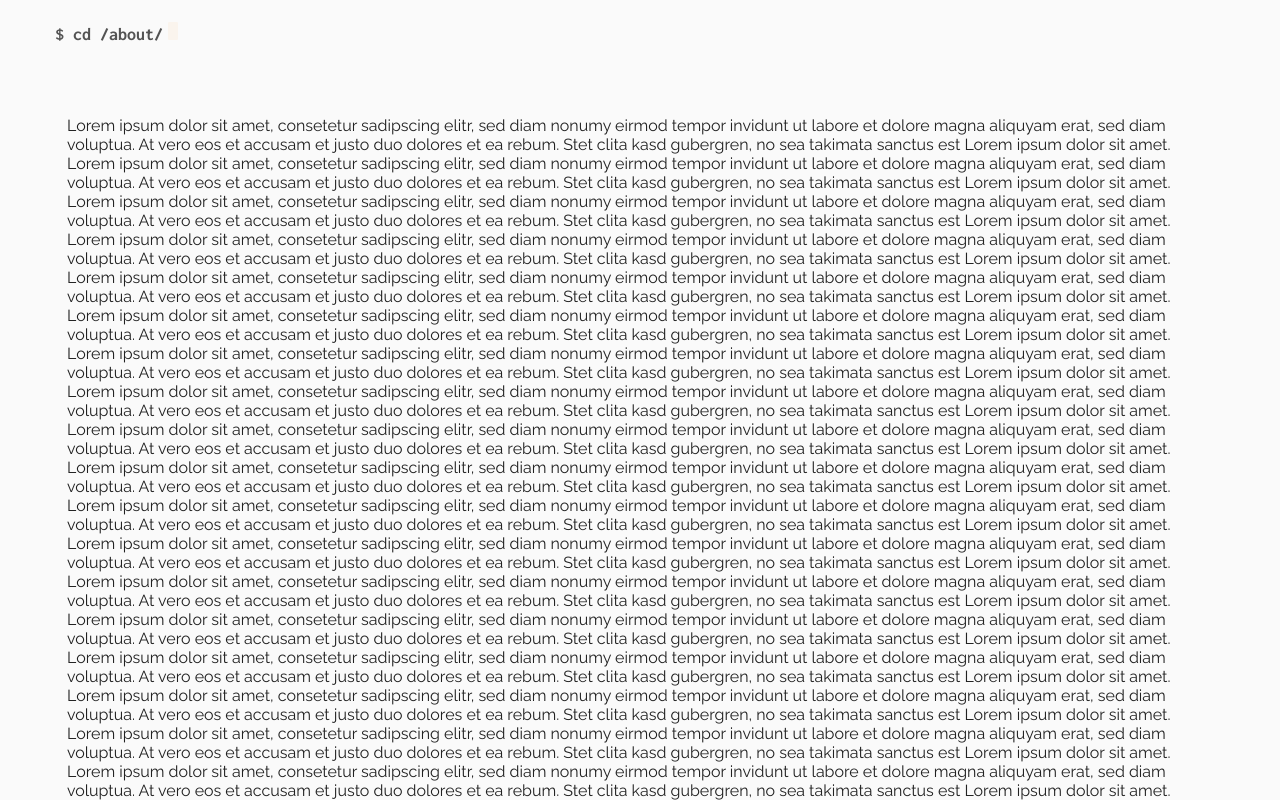
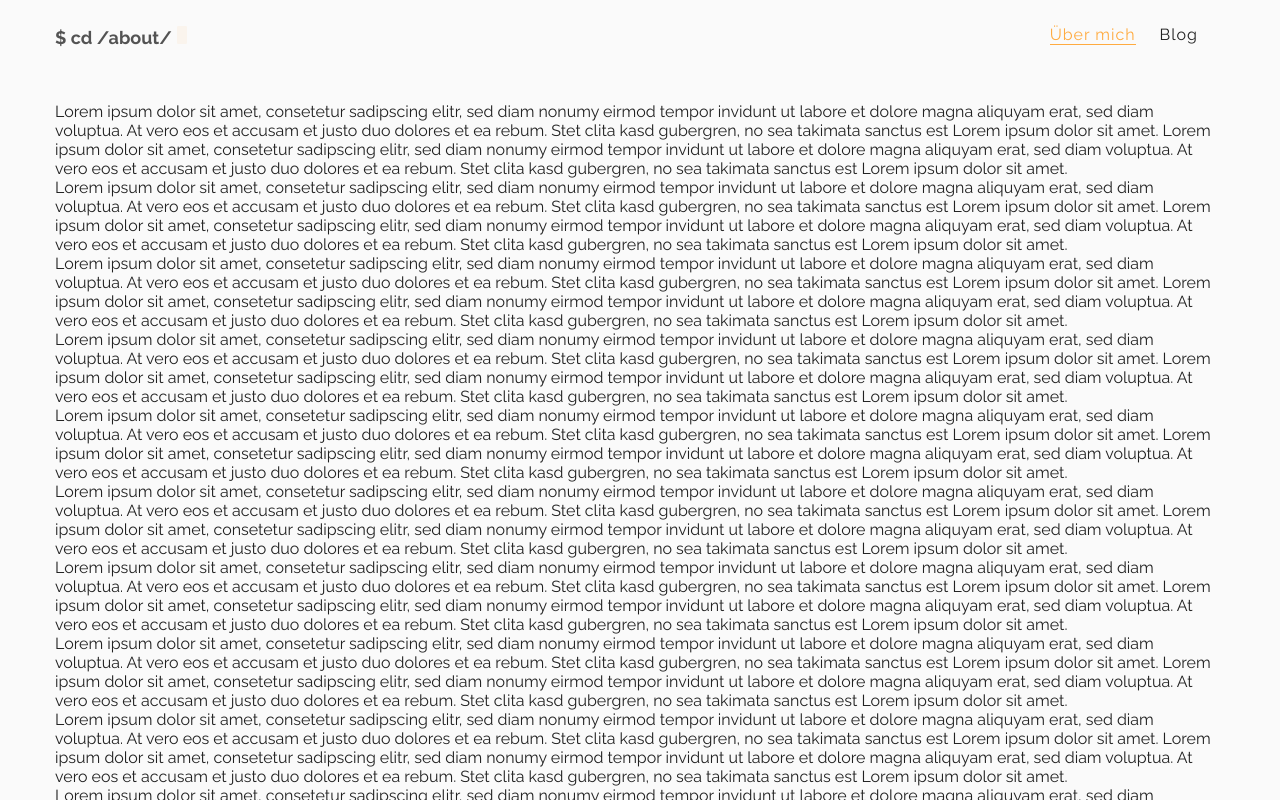
Before and after one commit to mkollers/markuskollers.de, an Angular app: page / in a window 1280 px wide. Shown: the top 800 px of the page. Built offline with nearby package versions, Linux system fonts and the light colour scheme.

Commit message:
Complete desktop design for header

```diff
--- a/src/app/app.component.scss
+++ b/src/app/app.component.scss
@@ -5,12 +5,12 @@
   flex-direction: column;
   margin: 0 auto;
   max-width: $width;
-  padding: 0 67px;
+  padding: 0 $padding;
 }
 
 
 :host ::ng-deep router-outlet+* {
   display: flex;
-  margin-top: 100px;
-  min-height: calc(100vH - 100px);
+  margin-top: 86px;
+  min-height: calc(100vH - 86px);
 }
--- a/src/app/shared/layout/components/header/_header-theme.scss
+++ b/src/app/shared/layout/components/header/_header-theme.scss
@@ -3,6 +3,18 @@
 @mixin header-theme($theme) {
   $primary: map-get($theme, primary);
   $accent: map-get($theme, accent);
+  $foreground: map-get($theme, foreground);
+
+  app-header nav a {
+    color: mat-color($foreground, text, .87);
+    border-bottom: 1px solid transparent;
+  }
+
+  app-header nav a:hover,
+  app-header nav a.active {
+    color: mat-color($primary, 500);
+    border-bottom: 1px solid mat-color($primary, 500);
+  }
 
   @keyframes cursor {
 
--- a/src/app/shared/layout/components/header/header.component.html
+++ b/src/app/shared/layout/components/header/header.component.html
@@ -3,4 +3,8 @@
     <span> $ cd /about/</span>
     <span class="logo-cursor"></span>
   </section>
+  <nav>
+    <a routerLink="/" routerLinkActive="active">Über mich</a>
+    <a routerLink="/blog" routerLinkActive="active">Blog</a>
+  </nav>
 </section>
--- a/src/app/shared/layout/components/header/header.component.scss
+++ b/src/app/shared/layout/components/header/header.component.scss
@@ -6,7 +6,8 @@
   box-shadow: none;
   display: flex;
   flex-direction: column;
-  height: 64px;
+  height: 70px;
+  justify-content: center;
   left: 0;
   position: fixed;
   top: 0;
@@ -22,21 +23,22 @@
   flex-direction: row;
   height: 100%;
   justify-content: space-between;
-  max-width: $width;
-  width: 100%;
+  max-width: calc(100% - #{$padding * 2});
+  width: $width;
+  padding: 0 $padding;
 }
 
 :host.small {
   background: #fff;
   box-shadow: 0 2px 10px 0 rgba(0, 0, 0, 0.1);
-  height: 50px;
+  height: 70px;
 }
 
 .logo {
   color: rgba(0, 0, 0, 0.67);
   font-family: 'Inconsolata', monospace;
+  font-size: 1.125rem;
   font-weight: 700;
-  font-size: 1.125rem;
 }
 
 .logo-cursor {
@@ -45,5 +47,24 @@
   display: inline-block;
   height: 1.125rem;
   margin-left: 5px;
+  margin-top: 0.1875rem;
   width: 10px;
 }
+
+nav {
+  align-items: center;
+  display: flex;
+  flex-direction: row;
+  font-size: 1rem;
+  justify-content: flex-start;
+  list-style: none;
+  max-width: 100%;
+  padding: 0 15px;
+}
+
+nav a {
+  letter-spacing: 1px;
+  margin: 0 12px;
+  text-decoration: none;
+  transition: all .3s ease-in-out;
+}
--- a/src/app/shared/layout/layout.module.ts
+++ b/src/app/shared/layout/layout.module.ts
@@ -1,6 +1,7 @@
 import { CommonModule } from '@angular/common';
 import { NgModule } from '@angular/core';
 import { MatToolbarModule } from '@angular/material/toolbar';
+import { RouterModule } from '@angular/router';
 
 import { HeaderComponent } from './components/header/header.component';
 
@@ -9,6 +10,7 @@ import { HeaderComponent } from './components/header/header.component';
   exports: [HeaderComponent],
   imports: [
     CommonModule,
+    RouterModule,
 
     // Material
     MatToolbarModule
--- a/src/styles/constants.scss
+++ b/src/styles/constants.scss
@@ -1 +1,2 @@
 $width: 1170px;
+$padding: 16px;
--- a/src/styles/theme.scss
+++ b/src/styles/theme.scss
@@ -2,8 +2,7 @@
 // For more information: https://material.angular.io/guide/theming
 @import '~@angular/material/theming';
 
-$orange: (
-    50 : #fff5e8,
+$orange: (50 : #fff5e8,
   100 : #ffe6c6,
   200 : #ffd5a0,
   300 : #ffc479,
@@ -17,8 +16,7 @@ $orange: (
   A200 : #ffffff,
   A400 : #ffe1cd,
   A700 : #ffd2b3,
-    contrast: (
-        50 : #000000,
+  contrast: (50 : #000000,
     100 : #000000,
     200 : #000000,
     300 : #000000,
@@ -32,11 +30,9 @@ $orange: (
     A200 : #000000,
     A400 : #000000,
     A700 : #000000,
-    )
-);
+  ));
 
-$yellow: (
-    50 : #fffff1,
+$yellow: (50 : #fffff1,
   100 : #ffffdd,
   200 : #ffffc6,
   300 : #ffffaf,
@@ -50,8 +46,7 @@ $yellow: (
   A200 : #ffffff,
   A400 : #ffffff,
   A700 : #ffffe7,
-    contrast: (
-        50 : #000000,
+  contrast: (50 : #000000,
     100 : #000000,
     200 : #000000,
     300 : #000000,
@@ -65,8 +60,7 @@ $yellow: (
     A200 : #000000,
     A400 : #000000,
     A700 : #000000,
-    )
-);
+  ));
 
 // Include the common styles for Angular Material. We include this here so that you only
 // have to load a single css file for Angular Material in your app.
@@ -92,3 +86,7 @@ body {
   margin: 0;
   font-family: Raleway, "Helvetica Neue", sans-serif;
 }
+
+* {
+  font-family: Raleway, "Helvetica Neue", sans-serif;
+}
```
Lines whose indentation alone changed are shown as unchanged.
